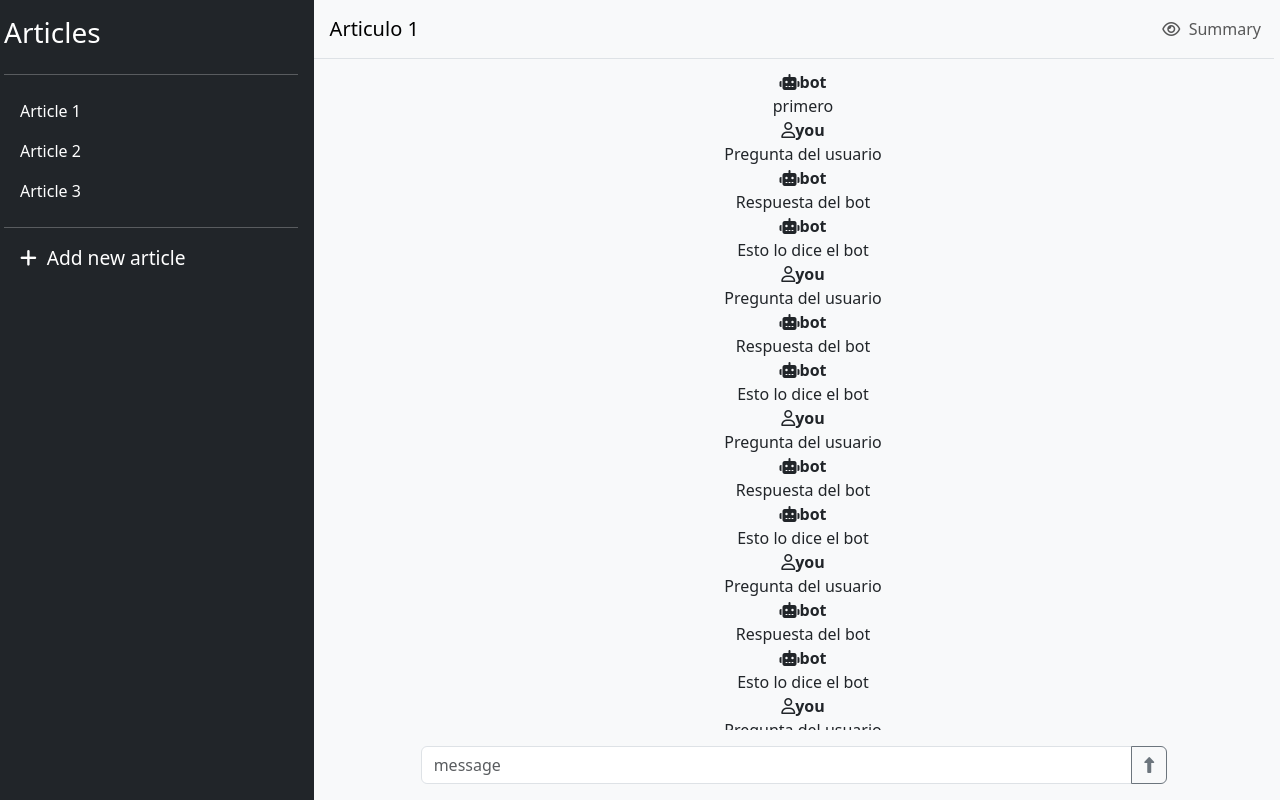
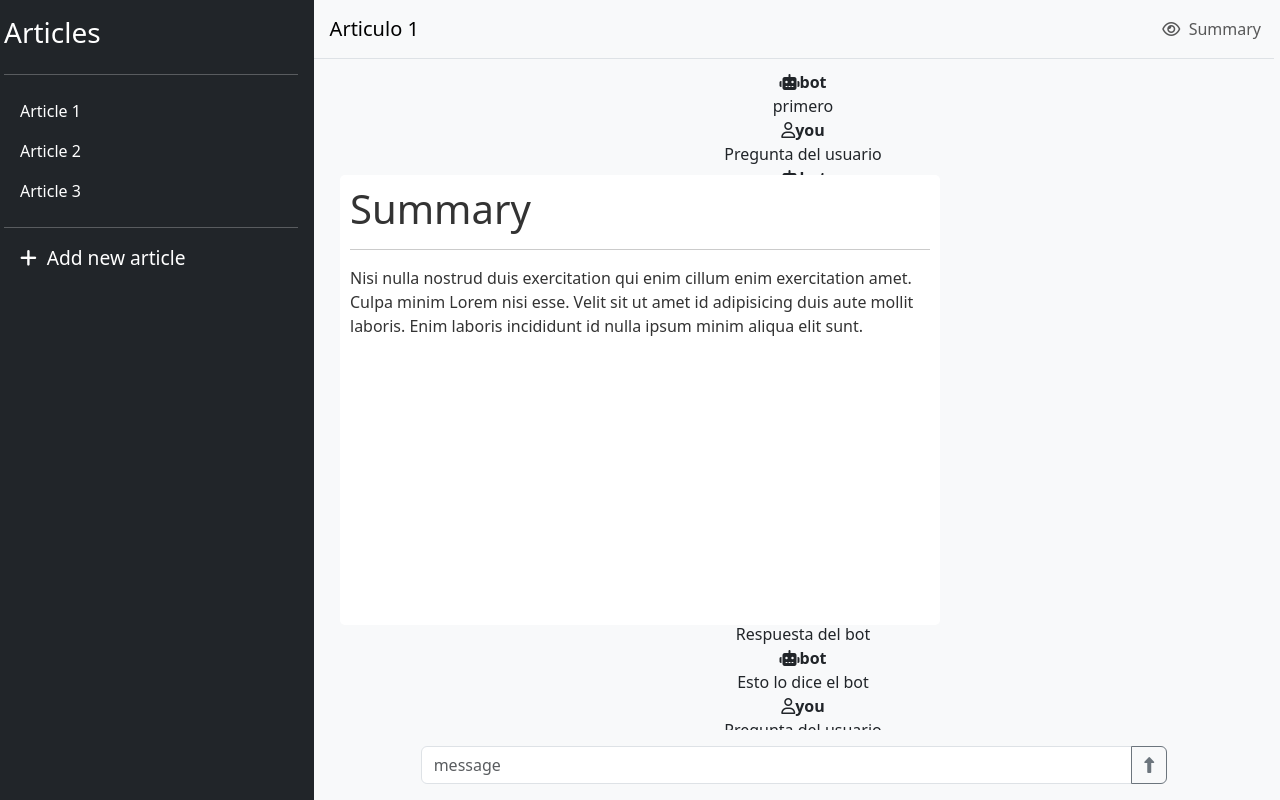
Before and after one commit to NickEsColR/article-chat-summary-frontend, a React (Vite) app: page / in a window 1280 px wide. Built offline with nearby package versions, Linux system fonts and the light colour scheme.

Commit message:
feat 2: add summary modal

```diff
--- /dev/null
+++ b/src/article/components/SummaryModal.jsx
@@ -0,0 +1,33 @@
+import Modal from "react-modal";
+
+const customStyles = {
+    content: {
+        top: "50%",
+        left: "50%",
+        right: "auto",
+        bottom: "auto",
+        marginRight: "-50%",
+        transform: "translate(-50%, -50%)",
+    },
+};
+
+export const SummaryModal = () => {
+    return (
+        <Modal
+            isOpen={true}
+            style={customStyles}
+            className={"modal"}
+            overlayClassName={"bg-modal"}
+            closeTimeoutMS={200}
+        >
+            <h1>Summary</h1>
+            <hr />
+            <p>
+                Nisi nulla nostrud duis exercitation qui enim cillum enim
+                exercitation amet. Culpa minim Lorem nisi esse. Velit sit ut
+                amet id adipisicing duis aute mollit laboris. Enim laboris
+                incididunt id nulla ipsum minim aliqua elit sunt.
+            </p>
+        </Modal>
+    );
+};
--- a/src/article/pages/ArticlePage.jsx
+++ b/src/article/pages/ArticlePage.jsx
@@ -1,8 +1,10 @@
 import { Sidebar } from "../";
 import { ChatView, NothingSelectedView } from "../../chat";
+import { SummaryModal } from "../components/SummaryModal";
 
 export const ArticlePage = () => {
     return (
+        <>
             <div className="row p-0">
                 <div className="col-3 p-0">
                     <Sidebar />
@@ -12,5 +14,7 @@
                     <ChatView />
                 </div>
             </div>
+            <SummaryModal />
+        </>
     );
 };
--- a/src/styles.css
+++ b/src/styles.css
@@ -1,7 +1,60 @@
-body {
-    height: 100vh;
+/* Modal */
+.ReactModalPortal > div{
+    opacity: 0;
 }
 
-#root {
-    height: 100%;
+.ReactModalPortal .ReactModal__Overlay {
+    align-items: center;
+    display: flex;
+    justify-content: center;
+    transition: opacity .2s ease-in-out;
+    z-index: 999;
 }
+
+.modal-fondo {
+    background-color: rgba(0, 0, 0, 0.3);
+    bottom: 0;
+    left: 0;
+    right: 0;
+    top: 0;
+    position: fixed;
+}
+
+.ReactModalPortal .ReactModal__Overlay--after-open {
+    opacity: 1;
+}
+
+.ReactModalPortal .ReactModal__Overlay--before-close {
+    opacity: 0;
+}
+
+.modal {
+    background: white;
+    border-radius: 5px;
+    color: rgb(51, 51, 51);
+    display: inline;
+    max-height: 450px;
+    max-width: 600px;
+    outline: none;
+    padding: 10px;
+}
+
+/* FAB */
+.fab {
+    border-radius: 100%;
+    bottom: 25px;
+    font-size: 30px;
+    padding: 25px;
+    position: fixed;
+    right: 25px;
+}
+
+.fab-danger {
+    border-radius: 100%;
+    bottom: 25px;
+    font-size: 22px;
+    position: fixed;
+    left: 25px;
+    width: 70px;
+    height: 70px;
+}
```
Lines whose indentation alone changed are shown as unchanged.
